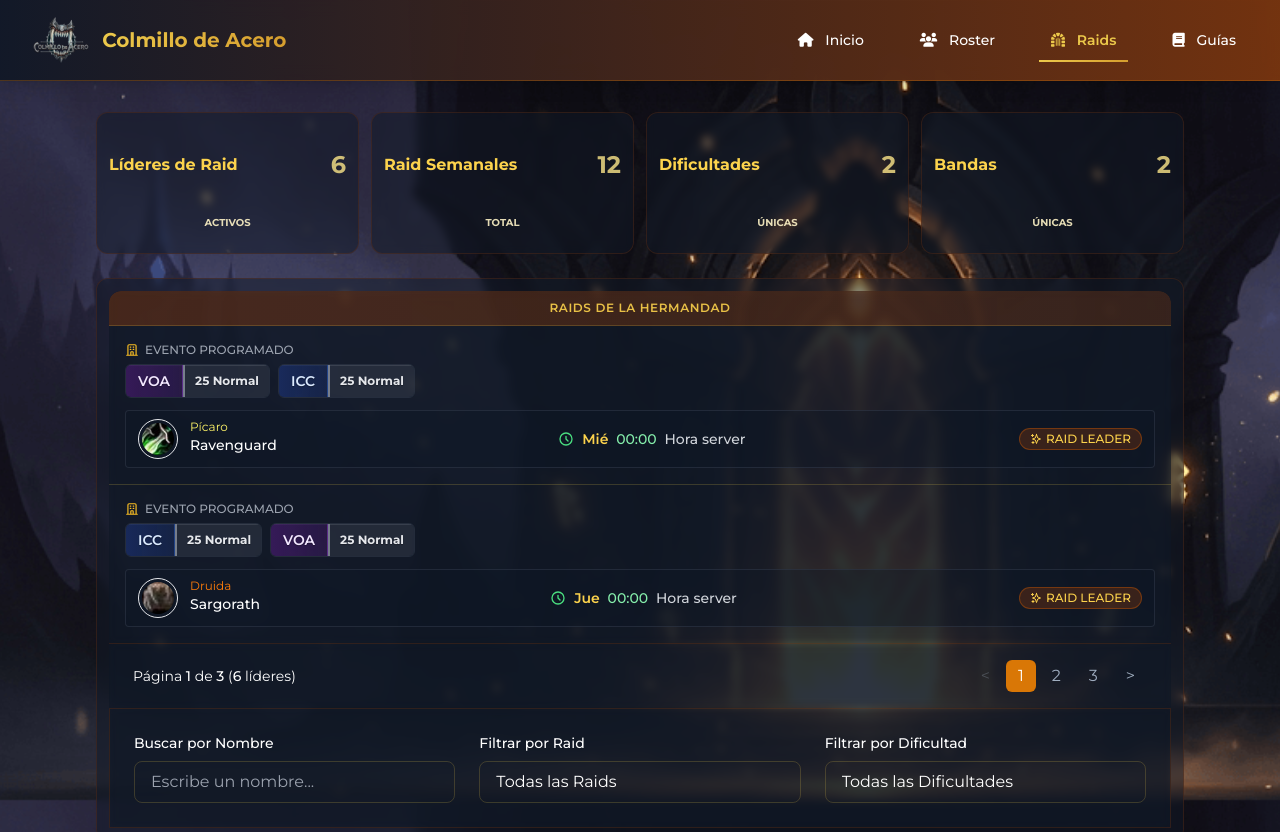
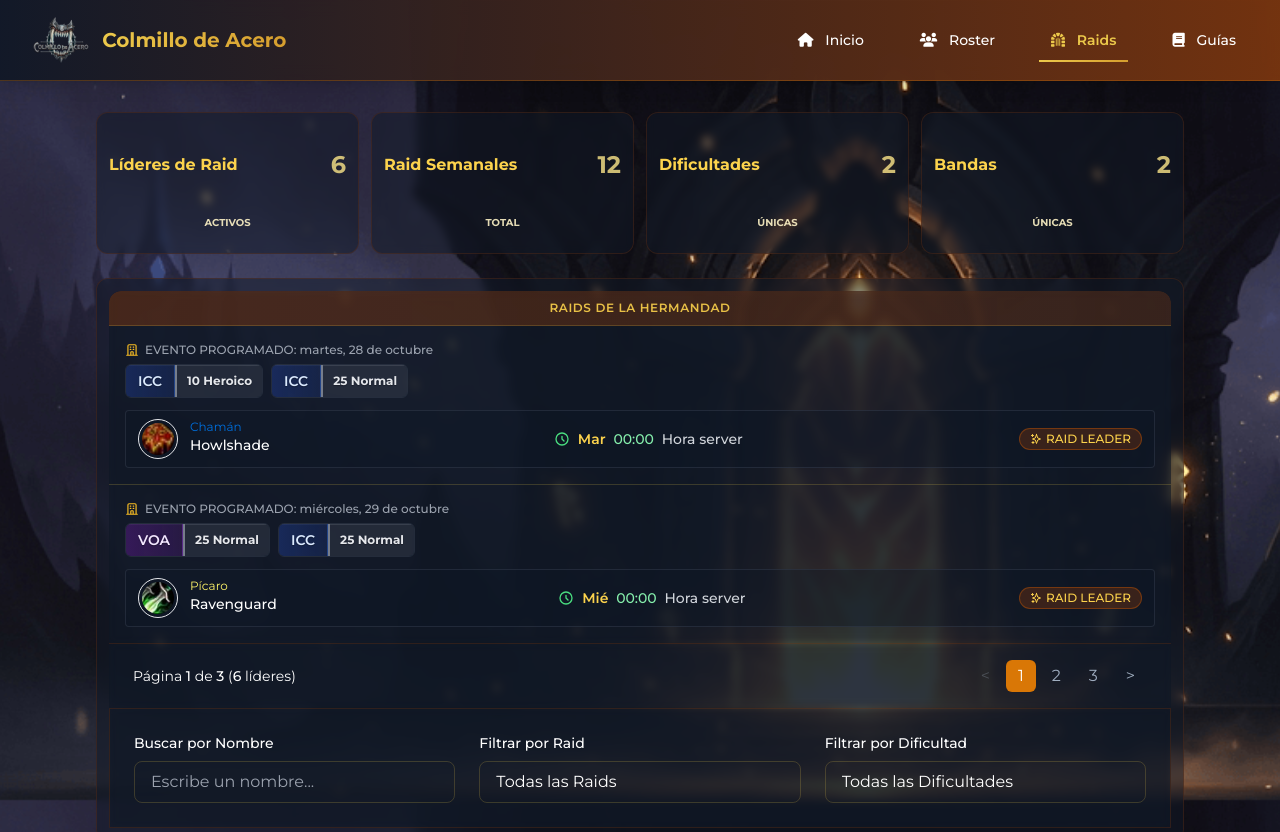
Before and after one commit to IAM-DEV88/portal-colmillo-de-acero, an Astro site: page /raids in a window 1280 px wide. Shown: the top 832 px of the page. Built offline with nearby package versions, Linux system fonts and the light colour scheme; Astro itself is replaced by a stand-in of ours; what @midudev/tailwind-animations would draw is missing.

Commit message:
raid order fix

```diff
--- a/src/components/roster/RosterTable.astro
+++ b/src/components/roster/RosterTable.astro
@@ -2284,7 +2284,7 @@ function calculateRankDistribution(
   }, {});
 
   // Definir el orden de los rangos
-  const rankOrder = ['Aspirante', 'Iniciado', 'Explorador', 'Alter', 'Guild Master'];
+  const rankOrder = ['Aspirante', 'Iniciado', 'Explorador', 'Oficial', 'Alter', 'Guild Master'];
 
   // Calcular porcentajes y redondear a 1 decimal
   return Object.entries(rankCounts)
@@ -2293,14 +2293,9 @@ function calculateRankDistribution(
       count: count as number,
       percentage:
         totalMembers > 0 ? Math.round(((count as number) / totalMembers) * 100 * 10) / 10 : 0,
-      order: rankOrder.indexOf(name), // Añadir orden para el sort
+      order: rankOrder.indexOf(name) === -1 ? 999 : rankOrder.indexOf(name), // Asignar un orden alto si el rango no está en la lista
     }))
-    .sort((a, b) => {
-      // Si un rango no está en la lista, lo colocamos al final
-      if (a.order === -1) return 1;
-      if (b.order === -1) return -1;
-      return a.order - b.order;
-    })
+    .sort((a, b) => a.order - b.order) // Ordenar por el orden definido
     .map(({ name, count, percentage }) => ({
       name,
       count,
--- a/src/pages/raids.astro
+++ b/src/pages/raids.astro
@@ -108,12 +108,19 @@ const formatClassName = (className: string): string => {
 
 // Función para obtener el próximo día de la semana (0 = Domingo, 1 = Lunes, etc.)
 const getNextDayOfWeek = (targetDay: number, timeString: string): Date => {
+  // Obtener la fecha actual en la zona horaria local
   const now = new Date();
+
+  // Ajustar a GMT+1 (1 hora adelante de GMT)
+  const serverOffset = 1; // GMT+1
+
+  // Crear fecha objetivo en GMT+1
   const [hours, minutes] = timeString.split(':').map(Number);
+  const targetDate = new Date(now);
 
-  // Crear fecha objetivo
-  const targetDate = new Date(now);
-  targetDate.setHours(hours, minutes, 0, 0);
+  // Ajustar la hora para GMT+1 (restar 1 hora a la hora local para convertir a GMT+1)
+  const localHours = (hours - serverOffset + 24) % 24; // Manejar cambio de día
+  targetDate.setHours(localHours, minutes, 0, 0);
 
   // Calcular días hasta el próximo día objetivo
   const currentDay = now.getDay(); // 0 = Domingo, 1 = Lunes, etc.
@@ -121,24 +128,13 @@ const getNextDayOfWeek = (targetDay: number, timeString: string): Date => {
 
   // Ajustar si el día ya pasó esta semana o si es hoy pero la hora ya pasó
   if (daysToAdd < 0 || (daysToAdd === 0 && now > targetDate)) {
-    daysToAdd += 7; // Ir al de la próxima semana
+    daysToAdd += 7;
   }
 
-  targetDate.setDate(now.getDate() + daysToAdd);
+  // Ajustar la fecha al próximo día objetivo
+  targetDate.setDate(targetDate.getDate() + daysToAdd);
+
   return targetDate;
-};
-
-// Función para calcular el peso de un evento para ordenación
-const getEventWeight = (dayCode: string, timeString: string): number => {
-  const now = new Date();
-  const dayIndex = DAY_TO_INDEX[dayCode];
-  const nextOccurrence = getNextDayOfWeek(dayIndex, timeString);
-
-  // Calcular la diferencia en milisegundos desde ahora
-  const diffMs = nextOccurrence.getTime() - now.getTime();
-
-  // Si la diferencia es negativa (no debería pasar), sumar una semana
-  return diffMs < 0 ? diffMs + (7 * 24 * 60 * 60 * 1000) : diffMs;
 };
 
 // Mapa de días a índices (0 = Domingo, 1 = Lunes, etc.)
@@ -697,9 +693,7 @@ const sortedScheduleStats = (Object.entries(raidStats.schedules) as [string, num
                     nextOccurrence = nextDate.toLocaleString('es-ES', {
                       weekday: 'long',
                       day: 'numeric',
-                      month: 'long',
-                      hour: '2-digit',
-                      minute: '2-digit'
+                      month: 'long'
                     });
                   }
                 }
@@ -763,7 +757,8 @@ const sortedScheduleStats = (Object.entries(raidStats.schedules) as [string, num
                           <svg class="w-3.5 h-3.5 mr-1.5 text-amber-400" fill="none" stroke="currentColor" viewBox="0 0 24 24">
                             <path stroke-linecap="round" stroke-linejoin="round" stroke-width="2" d="M19 21V5a2 2 0 00-2-2H7a2 2 0 00-2 2v16m14 0h2m-2 0h-5m-9 0H3m2 0h5M9 7h1m-1 4h1m4-4h1m-1 4h1m-5 10v-5a1 1 0 011-1h2a1 1 0 011 1v5m-4 0h4" />
                           </svg>
-                          EVENTO PROGRAMADO
+                          EVENTO PROGRAMADO:
+                          {nextOccurrence}
                         </div>
                         <div class="flex flex-wrap gap-2">
                           {eventGroup.map((event: RaidEvent, index: number) => {
```
